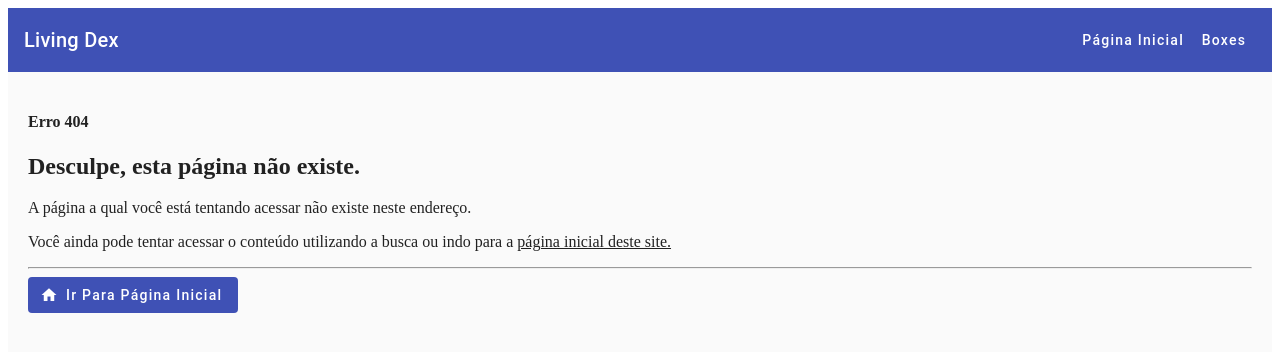
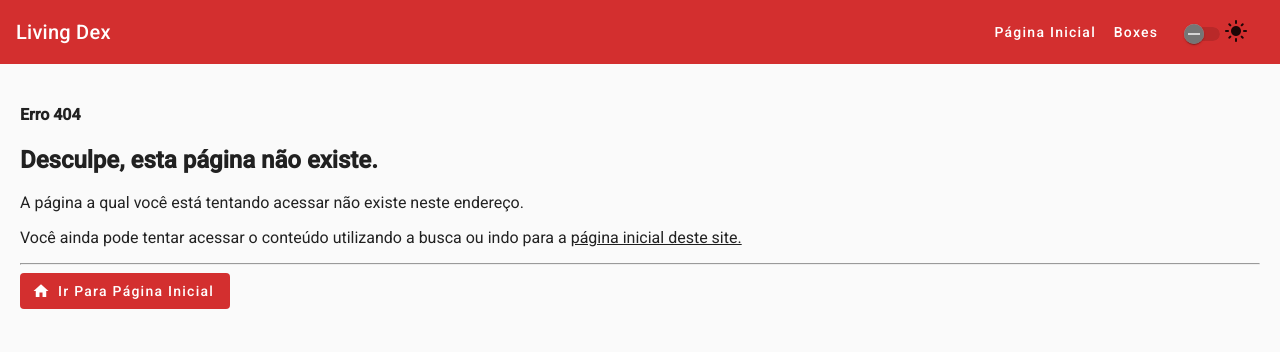
Before and after one commit to Chamoouske/living-dex, an Angular app: page /boxes in a window 1280 px wide. Shown: the top 352 px of the page. Built offline with nearby package versions, Linux system fonts and the light colour scheme.

Commit message:
feat: tema personalizado + alteracao de light e dark theme

```diff
--- a/package.json
+++ b/package.json
@@ -24,6 +24,7 @@
   },
   "private": true,
   "dependencies": {
+    "@angular/cdk": "^20.2.3",
     "@angular/common": "^20.3.0",
     "@angular/compiler": "^20.3.0",
     "@angular/core": "^20.3.0",
@@ -62,6 +63,7 @@
     "lint-staged": "^16.1.6",
     "prettier-eslint": "^16.4.2",
     "prettier-plugin-organize-imports": "^4.2.0",
+    "sass": "^1.92.1",
     "typescript": "~5.9.2"
   }
 }
--- a/src/app/core/views/menu/menu.component.html
+++ b/src/app/core/views/menu/menu.component.html
@@ -1,19 +1,20 @@
 <mat-sidenav-container class="sidenav-container">
   <mat-sidenav #sidenav class="sidenav" mode="over">
     <mat-nav-list>
-      <a *ngFor="let route of routes" mat-list-item [routerLink]="route.path" (click)="sidenav.close()">
+      <a
+        *ngFor="let route of routes"
+        mat-list-item
+        [routerLink]="route.path"
+        (click)="sidenav.close()"
+      >
         {{ route.label }}
       </a>
     </mat-nav-list>
   </mat-sidenav>
 
-  <!-- Conteúdo Principal -->
   <mat-sidenav-content class="sidenav-content">
     <mat-toolbar color="primary">
-      <button
-        mat-icon-button
-        (click)="sidenav.toggle()"
-        class="sidenav-toggle">
+      <button mat-icon-button (click)="sidenav.toggle()" class="sidenav-toggle">
         <mat-icon>menu</mat-icon>
       </button>
       <span>Living Dex</span>
@@ -23,11 +24,13 @@
           {{ route.label }}
         </a>
       </div>
+      <mat-slide-toggle [checked]="isDarkMode" (change)="toggleTheme()" class="theme-toggle">
+        <mat-icon>{{ isDarkMode ? 'dark_mode' : 'light_mode' }}</mat-icon>
+      </mat-slide-toggle>
     </mat-toolbar>
 
     <main class="content">
       <ng-content></ng-content>
     </main>
-
   </mat-sidenav-content>
 </mat-sidenav-container>
--- a/src/app/core/views/menu/menu.component.scss
+++ b/src/app/core/views/menu/menu.component.scss
@@ -33,6 +33,10 @@
   display: block;
 }
 
+.theme-toggle {
+  margin: 0 16px;
+}
+
 @media (min-width: 768px) {
   .desktop-menu {
     display: block;
--- a/src/app/core/views/menu/menu.component.ts
+++ b/src/app/core/views/menu/menu.component.ts
@@ -1,11 +1,12 @@
-import { Component } from '@angular/core';
-import { CommonModule } from '@angular/common';
+import { Component, Inject, OnInit, Renderer2 } from '@angular/core';
+import { DOCUMENT, CommonModule } from '@angular/common';
 import { RouterModule } from '@angular/router';
 import { MatToolbarModule } from '@angular/material/toolbar';
 import { MatSidenavModule } from '@angular/material/sidenav';
 import { MatIconModule } from '@angular/material/icon';
 import { MatButtonModule } from '@angular/material/button';
 import { MatListModule } from '@angular/material/list';
+import { MatSlideToggleModule } from '@angular/material/slide-toggle';
 
 @Component({
   selector: 'app-menu',
@@ -17,14 +18,40 @@ import { MatListModule } from '@angular/material/list';
     MatSidenavModule,
     MatIconModule,
     MatButtonModule,
-    MatListModule
+    MatListModule,
+    MatSlideToggleModule
   ],
   templateUrl: './menu.component.html',
   styleUrl: './menu.component.scss'
 })
-export class MenuComponent {
+export class MenuComponent implements OnInit {
+  public isDarkMode = false;
   public readonly routes = [
     { path: '/', label: 'Página Inicial' },
     { path: '/box', label: 'Boxes' }
   ];
+
+  constructor(
+    @Inject(DOCUMENT) private document: Document,
+    private renderer: Renderer2
+  ) {}
+
+  ngOnInit(): void {
+    const savedTheme = localStorage.getItem('theme');
+    if (savedTheme === 'dark') {
+      this.isDarkMode = true;
+      this.renderer.addClass(this.document.body, 'dark-theme');
+    }
+  }
+
+  toggleTheme(): void {
+    this.isDarkMode = !this.isDarkMode;
+    if (this.isDarkMode) {
+      this.renderer.addClass(this.document.body, 'dark-theme');
+      localStorage.setItem('theme', 'dark');
+    } else {
+      this.renderer.removeClass(this.document.body, 'dark-theme');
+      localStorage.setItem('theme', 'light');
+    }
+  }
 }
--- a/src/index.html
+++ b/src/index.html
@@ -1,12 +1,16 @@
 <!doctype html>
 <html lang="en">
   <head>
-  <meta charset="utf-8">
+    <meta charset="utf-8" />
     <title>LivingDex</title>
-  <base href="/">
-  <meta name="viewport" content="width=device-width, initial-scale=1">
-  <link rel="icon" type="image/x-icon" href="favicon.ico">
-  <link href="https://fonts.googleapis.com/icon?family=Material+Icons" rel="stylesheet">
+    <base href="/" />
+    <meta name="viewport" content="width=device-width, initial-scale=1" />
+    <link rel="icon" type="image/x-icon" href="favicon.ico" />
+    <link href="https://fonts.googleapis.com/icon?family=Material+Icons" rel="stylesheet" />
+    <link
+      href="https://fonts.googleapis.com/css2?family=Roboto:wght@300;400;500&display=swap"
+      rel="stylesheet"
+    />
   </head>
   <body>
     <app-root></app-root>
--- a/src/styles.scss
+++ b/src/styles.scss
@@ -1,2 +1,3 @@
-/* You can add global styles to this file, and also import other style files */
-@import '@angular/material/prebuilt-themes/indigo-pink.css';
+@use './theme/custom-theme' as pokedex;
+
+@include pokedex.apply-theme();
--- /dev/null
+++ b/src/theme/custom-theme.scss
@@ -0,0 +1,72 @@
+@use '@angular/material' as mat;
+@use 'sass:map';
+
+@include mat.core();
+
+$pokedex-primary: mat.m2-define-palette(mat.$m2-red-palette, 700, 500, 800);
+$pokedex-accent:  mat.m2-define-palette(mat.$m2-light-blue-palette, A200, A100, A400);
+$pokedex-warn:    mat.m2-define-palette(mat.$m2-amber-palette);
+
+$pokedex-typography: mat.m2-define-typography-config(
+  $font-family: 'Roboto, sans-serif',
+  $headline-1: mat.m2-define-typography-level(112px, 112px, 300, $letter-spacing: -0.05em),
+);
+
+$pokedex-light-theme: mat.m2-define-light-theme((
+  color: (
+    primary: $pokedex-primary,
+    accent:  $pokedex-accent,
+    warn:    $pokedex-warn,
+  ),
+  typography: $pokedex-typography,
+));
+
+$pokedex-dark-theme: mat.m2-define-dark-theme((
+  color: (
+    primary: $pokedex-primary,
+    accent:  $pokedex-accent,
+    warn:    $pokedex-warn,
+  ),
+  typography: $pokedex-typography,
+));
+
+
+@mixin apply-theme() {
+  @include mat.all-component-themes($pokedex-light-theme);
+  body {
+    background-color: #f5f5f5;
+  }
+  .pokedex-screen {
+    background-color: mat.m2-get-color-from-palette($pokedex-accent, 50);
+    border: 2px solid mat.m2-get-color-from-palette($pokedex-accent);
+  }
+
+  body.dark-theme {
+    @include mat.all-component-themes($pokedex-dark-theme);
+    background-color: #303030;
+    .pokedex-screen {
+      background-color: #424242;
+      border-color: mat.m2-get-color-from-palette($pokedex-accent, 200);
+    }
+  }
+
+  html, body { height: 100%; }
+
+  body {
+    margin: 0;
+    font-family: Roboto, "Helvetica Neue", sans-serif;
+  }
+
+  .text-primary {
+    color: mat.m2-get-color-from-palette($pokedex-primary);
+  }
+
+  .text-accent {
+    color: mat.m2-get-color-from-palette($pokedex-accent);
+  }
+
+  .pokedex-screen {
+    padding: 1rem;
+    border-radius: 4px;
+  }
+}
```
Also changed, not shown: 1 other file (tests, documents, lock files or other folders). Lines whose indentation alone changed are shown as unchanged.
